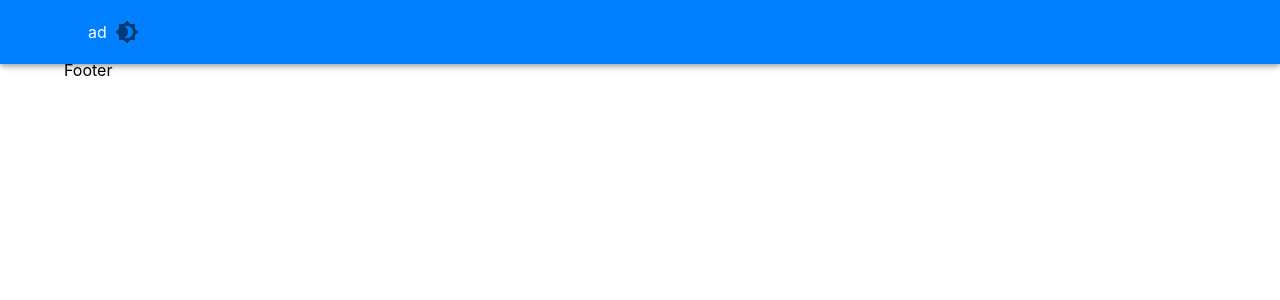
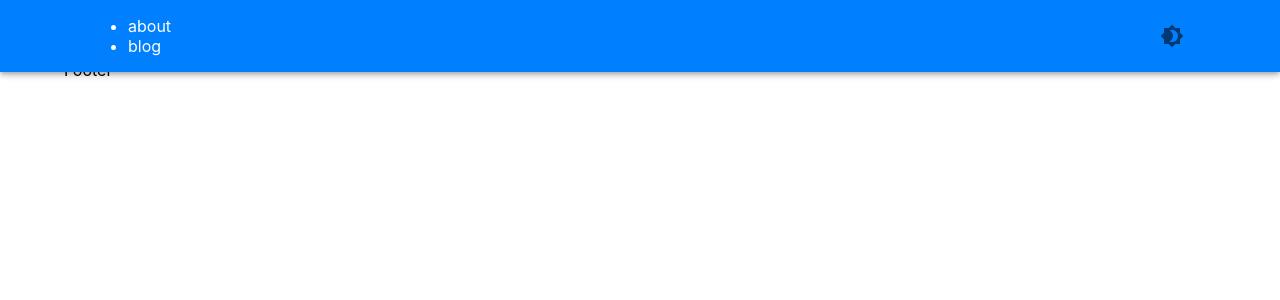
Before and after one commit to benjaminlee1128/next-boilerplate, a Next.js app: page / in a window 1280 px wide. Shown: the top 300 px of the page. Built offline with nearby package versions, Linux system fonts and the light colour scheme.

Commit message:
feat: semantic nav link

```diff
--- a/src/components/AppsBar.tsx
+++ b/src/components/AppsBar.tsx
@@ -1,5 +1,6 @@
 import {
   AppBar,
+  Box,
   Button,
   Container,
   IconButton,
@@ -10,8 +11,16 @@ import React from "react";
 import { useThemeContext } from "@modules/components/ThemeContext";
 import Brightness4Icon from "@mui/icons-material/Brightness4";
 import Brightness7Icon from "@mui/icons-material/Brightness7";
+import Link from "next/link";
 
-const link = [{ title: "", link: "/ad" }, { title: "/asd" }];
+const link = [
+  { title: "about", link: "/about" },
+  { title: "blog", link: "/blog" },
+];
+
+const CustomLink = (params: { url: string; title: string }) => {
+  return <Link href={params.url}>{params.title}</Link>;
+};
 
 export default function AppsBar() {
   const { toggleDarkMode, darkMode } = useThemeContext();
@@ -20,7 +29,17 @@ export default function AppsBar() {
     <AppBar>
       <Container>
         <Toolbar>
-          <Typography>ad</Typography>
+          <Box component="nav" sx={{ display: "flex", flexGrow: 1, gap: 4 }}>
+            <ul>
+              {link.map((item, index) => {
+                return (
+                  <li key={index}>
+                    <CustomLink url={item.link} title={item.title} />
+                  </li>
+                );
+              })}
+            </ul>
+          </Box>
           <IconButton onClick={toggleDarkMode}>
             {darkMode === "dark" ? <Brightness7Icon /> : <Brightness4Icon />}
           </IconButton>
```
